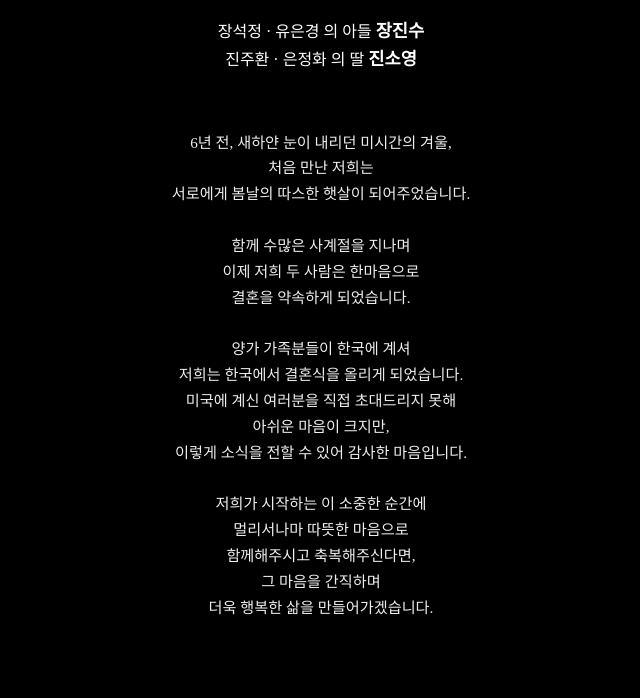
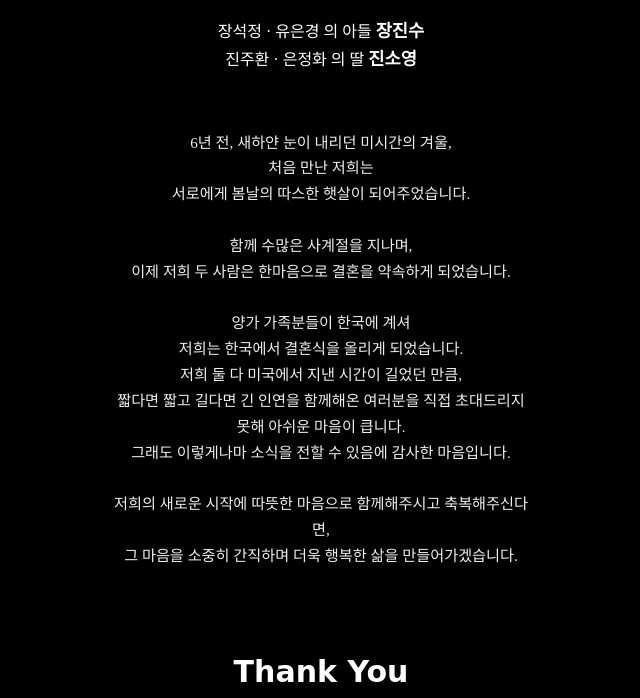
Before and after one commit to dctck/DavidSoyoung_Wedding_US, a plain HTML site: page index.html in a window 1280 px wide. Shown: the part 2560-3258 px from the top of the page, without its empty margins (319-959 px from the left). Drawn offline with Linux system fonts and the light colour scheme; a web font is replaced by a local one.

Commit message:
Update index.html

```diff
--- a/index.html
+++ b/index.html
@@ -6,7 +6,7 @@
   <title>Our Wedding | 장진수 & 진소영</title>
 
   <meta property="og:title" content="진수 & 소영 결혼합니다!">
-  <meta property="og:description" content="2025년 5월 31일, 한국에서">
+  <meta property="og:description" content="2025년 5월 31일">
   <meta property="og:image" content="https://dctck.github.io/DavidSoyoung-Wedding/Photo_Header.png">
   <meta property="og:url" content="https://dctck.github.io/DavidSoyoung-Wedding/">
   <meta property="og:type" content="website">
@@ -14,7 +14,7 @@
   <meta name="twitter:card" content="summary_large_image">
   <meta property="twitter:url" content="https://dctck.github.io/DavidSoyoung-Wedding/">
   <meta name="twitter:title" content="진수 & 소영 결혼합니다!">
-  <meta name="twitter:description" content="2025년 5월 31일, 한국에서">
+  <meta name="twitter:description" content="2025년 5월 31일">
   <meta name="twitter:image" content="https://dctck.github.io/DavidSoyoung-Wedding/Photo_Header.png">
 
   <link rel="preconnect" href="https://fonts.googleapis.com">
@@ -451,21 +451,17 @@
                 처음 만난 저희는<br>
                 서로에게 봄날의 따스한 햇살이 되어주었습니다.<br><br>
 
-                함께 수많은 사계절을 지나며<br>
-                이제 저희 두 사람은 한마음으로<br>
-                결혼을 약속하게 되었습니다.<br><br>
+                함께 수많은 사계절을 지나며,<br>
+                이제 저희 두 사람은 한마음으로 결혼을 약속하게 되었습니다.<br><br>
 
                 양가 가족분들이 한국에 계셔<br>
                 저희는 한국에서 결혼식을 올리게 되었습니다.<br>
-                미국에 계신 여러분을 직접 초대드리지 못해<br>
-                아쉬운 마음이 크지만,<br>
-                이렇게 소식을 전할 수 있어 감사한 마음입니다.<br><br>
+                저희 둘 다 미국에서 지낸 시간이 길었던 만큼,<br>
+                짧다면 짧고 길다면 긴 인연을 함께해온 여러분을 직접 초대드리지 못해 아쉬운 마음이 큽니다.<br>
+                그래도 이렇게나마 소식을 전할 수 있음에 감사한 마음입니다.<br><br>
 
-                저희가 시작하는 이 소중한 순간에<br>
-                멀리서나마 따뜻한 마음으로 <br>
-                함께해주시고 축복해주신다면,<br>
-                그 마음을 간직하며<br>
-                더욱 행복한 삶을 만들어가겠습니다.
+                저희의 새로운 시작에 따뜻한 마음으로 함께해주시고 축복해주신다면,<br>
+                그 마음을 소중히 간직하며 더욱 행복한 삶을 만들어가겠습니다.
             </p>
         </div>
 
```
